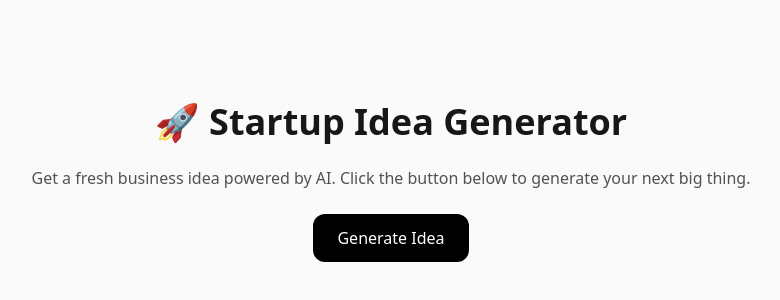
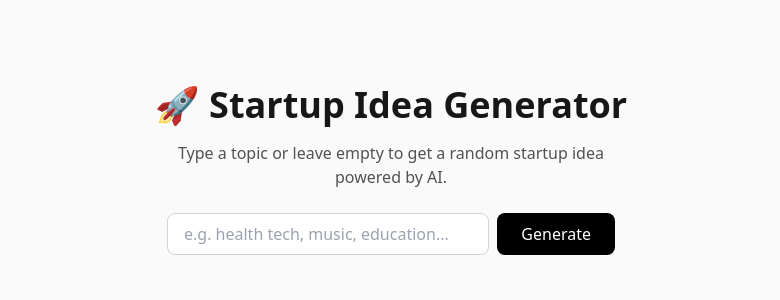
Before and after one commit to mehdi-zayani/mz-startup-generator, a Next.js app: page / in a window 1280 px wide. Shown: the part 218-518 px from the top of the page, without its empty margins (249-1029 px from the left). Built offline with nearby package versions, Linux system fonts and the light colour scheme.

Commit message:
feat(ui): add front-end integration with generate API and dynamic idea display

```diff
--- a/src/app/page.tsx
+++ b/src/app/page.tsx
@@ -1,14 +1,69 @@
+"use client";
+import { useState } from "react";
+
 export default function HomePage() {
+  const [idea, setIdea] = useState("");
+  const [loading, setLoading] = useState(false);
+  const [topic, setTopic] = useState("");
+
+  const generateIdea = async () => {
+    setLoading(true);
+    setIdea("");
+
+    try {
+      const res = await fetch("/api/generate", {
+        method: "POST",
+        headers: { "Content-Type": "application/json" },
+        body: JSON.stringify({ topic }),
+      });
+
+      const data = await res.json();
+      setIdea(data.idea || "No idea generated.");
+    } catch (error) {
+      setIdea("Error generating idea.");
+    } finally {
+      setLoading(false);
+    }
+  };
+
   return (
-    <main className="text-center space-y-6">
-      <h1 className="text-4xl font-bold">🚀 Startup Idea Generator</h1>
-      <p className="text-neutral-600">
-        Get a fresh business idea powered by AI. Click the button below to generate your next big
-        thing.
+    <main className="flex flex-col items-center justify-center min-h-screen px-4">
+      <h1 className="text-4xl font-bold mb-4 text-center">🚀 Startup Idea Generator</h1>
+
+      <p className="text-neutral-600 mb-6 text-center max-w-md">
+        Type a topic or leave empty to get a random startup idea powered by AI.
       </p>
-      <button className="px-6 py-3 bg-black text-white rounded-xl hover:bg-neutral-800 transition">
-        Generate Idea
-      </button>
+
+      <div className="flex gap-2 mb-6 w-full max-w-md">
+        <input
+          type="text"
+          value={topic}
+          onChange={(e) => setTopic(e.target.value)}
+          placeholder="e.g. health tech, music, education..."
+          className="flex-1 px-4 py-2 border border-neutral-300 rounded-lg focus:outline-none focus:ring-2 focus:ring-neutral-800"
+        />
+        <button
+          onClick={generateIdea}
+          disabled={loading}
+          className="px-6 py-2 bg-black text-white rounded-lg hover:bg-neutral-800 transition disabled:opacity-50"
+        >
+          {loading ? "Generating..." : "Generate"}
+        </button>
+      </div>
+
+      <div className="w-full max-w-2xl text-left">
+        {loading && (
+          <p className="text-neutral-500 text-center animate-pulse">
+            Thinking of something brilliant...
+          </p>
+        )}
+
+        {idea && !loading && (
+          <div className="bg-white p-6 rounded-xl shadow-md text-neutral-800 whitespace-pre-line leading-relaxed">
+            {idea}
+          </div>
+        )}
+      </div>
     </main>
   );
 }
```
